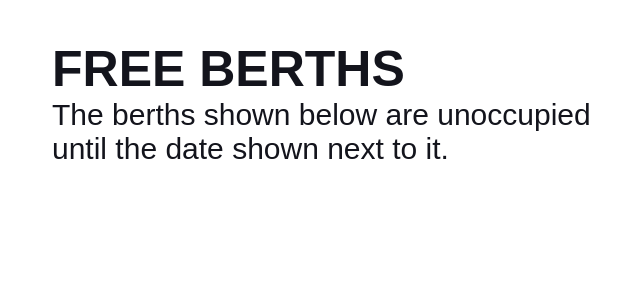
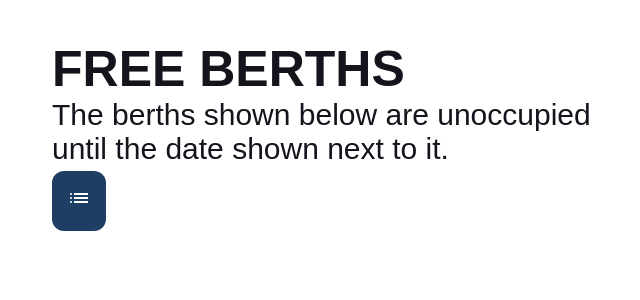
Before and after one commit to ThomasHegelund/Harbor-Foot, a FastAPI app: template Web App/templates/overview/index.html in a window 1280 px wide. Shown: the top 300 px of the page, without its empty margins (288-928 px from the left). Run offline with FastAPI, Linux system fonts and the light colour scheme; the template is opened without the code that fills it, so the values that code supplies are empty; parts of the project's set-up code (start-up, migrations or seed data) failed here and were passed over.

Commit message:
Create grid view for berth overview

```diff
--- a/Web App/app.py
+++ b/Web App/app.py
@@ -1,5 +1,6 @@
 from typing import Optional
 from fastapi import FastAPI, Depends, Request, Form, status
+from fastapi.staticfiles import StaticFiles
 from datetime import date
 
 from starlette.responses import RedirectResponse
@@ -24,6 +25,8 @@ models.Base.metadata.create_all(bind=engine)
 templates = Jinja2Templates(directory="templates")
 
 app = FastAPI()
+
+app.mount("/static", StaticFiles(directory="static"), name="static")
 
 
 # Dependency
@@ -167,8 +170,16 @@ def overview(request: Request, db: Session = Depends(get_db)):
         .all()
     free_berths.sort(key=lambda x: x.return_date, reverse=True)
 
+    DEMO_BERTH_UUID = uuid.UUID('53fe7f71-2f4b-4b6d-970b-465944c516a0')
+    print(list(map(lambda x: x.uuid, free_berths)))
+    if DEMO_BERTH_UUID in list(map(lambda x: x.uuid, free_berths)):
+        grid_image_path = '/b1.png'
+
+    else:
+        grid_image_path = '/b2.jpg'
+
     return templates.TemplateResponse("overview/index.html",
-                                      {"request": request, "free_berths": free_berths})
+                                      {"request": request, "free_berths": free_berths, 'grid_image_path': grid_image_path})
 
 @app.get("/berth_info/{berth_uuid}")
 def berth_info(request: Request, berth_uuid: uuid.UUID = None,  db: Session = Depends(get_db)):
--- a/Web App/templates/overview/index.html
+++ b/Web App/templates/overview/index.html
@@ -4,12 +4,19 @@
     <meta charset="UTF-8">
     <meta http-equiv="X-UA-Compatible" content="IE=edge">
     <meta name="viewport" content="width=device-width, initial-scale=1.0">
+    <link rel="stylesheet" href="https://fonts.googleapis.com/css2?family=Material+Symbols+Outlined:opsz,wght,FILL,GRAD@48,400,0,0" />
     <title>Free berths</title>
 </head>
 <body>
-    <div>
+    <div style="max-width: 600px; margin: 0 auto;">
         <h1 class="title">Free berths</h1>
-        <p class="description">The berths shown below are unoccupied until the date shown next to it.</p>
+        <p class="description" style="margin-bottom: 5px;">The berths shown below are unoccupied until the date shown next to it.</p>
+        <button id="view-selector"style="margin-bottom: 20px;">
+            <span class="material-symbols-outlined">
+                list
+            </span>
+        </button>
+
         <table class="berth-table">
             {% for free_berth in free_berths %}
             <tr>
@@ -18,9 +25,39 @@
             </tr>
             {% endfor %}
         </table>
+
+        <img id="berth-grid" src="{{ url_for('static', path=grid_image_path) }}" alt="">
+    </div>
+    <div>
+
     </div>
     <style>
         {% include "style.css" %}
     </style>
+
+    <script>
+        table = document.querySelector('.berth-table');
+        button = document.querySelector('#view-selector');
+        grid = document.querySelector('#berth-grid');
+        grid.style.display = 'none'
+        state = 'list'
+        button.addEventListener('click', event => {
+            if (state == 'list')
+            {
+                button.querySelector('.material-symbols-outlined').innerHTML = "grid_view";
+                grid.style.display = 'block';
+                table.display = 'none';
+                state = 'grid';
+
+            } else if (state == 'grid')
+            {
+                button.querySelector('.material-symbols-outlined').innerHTML = "list";
+                grid.style.display = 'none';
+                table.display = 'table';
+                state = 'list';
+
+            }
+        })
+    </script>
 </body>
 </html>
```
